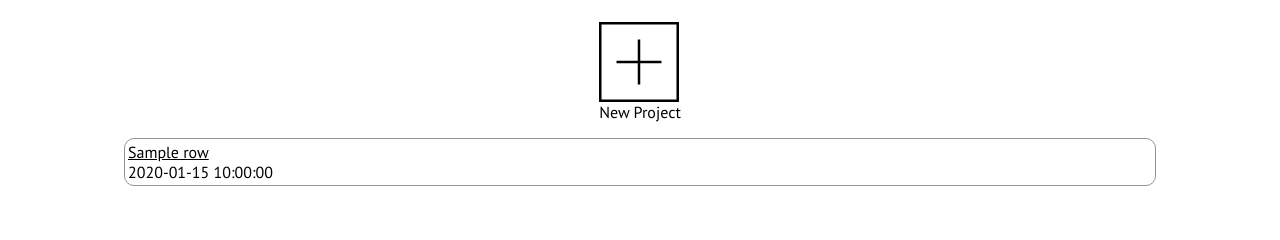
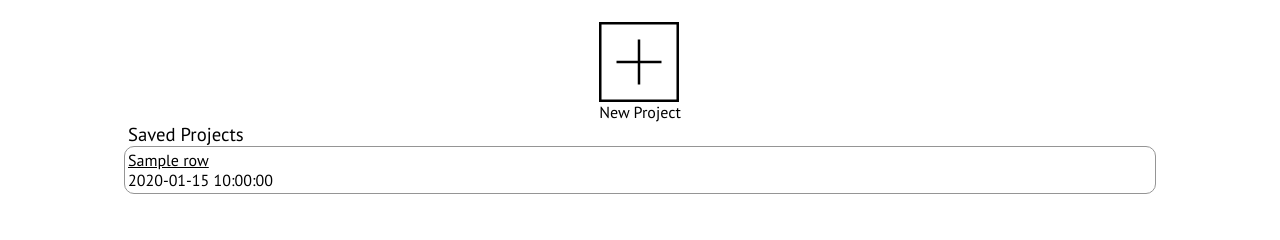
Before and after one commit to alejandrojortiz/logion, a Flask app: template templates/account.html in a window 1280 px wide. Shown: the part 135-375 px from the top of the page. Run offline with Flask 2, Linux system fonts and the light colour scheme; the template is opened without the code that fills it: most values are stand-ins (such as "Sample title", 1, 10 or a date in 2020).

Commit message:
working layout saves

```diff
--- a/flask_methods.py
+++ b/flask_methods.py
@@ -8,6 +8,7 @@ import flask
 import urllib.parse
 import random
 import re
+# import requests as req
 import server_api
 from google.oauth2 import id_token
 from google.auth.transport import requests
@@ -148,6 +149,8 @@ def predict():
     num_tokens = data.get('num_tokens', -1)
     text = text.replace("-\n", "")
     text = re.sub(r'\s+', ' ', text)
+    # temp = req.post('https://classics-prediction-xkmqmbb5uq-uc.a.run.app', json={'text': text, 'prefix': "", 'suffix': "", 'num_pred': 5})
+    # print("TEMP:", temp.text)
     ret = temporary_prediction(text, num_tokens)
     template = flask.render_template("prediction.html", predictions=ret)
     response = flask.make_response(template)
--- a/static/account.css
+++ b/static/account.css
@@ -13,7 +13,6 @@ body {
     border: 1.5px #959595 solid;
 border-radius: 10px;
     width: 80%;
-    margin-top: 1em;
   }
   .project-link-row {
     margin: 0;
@@ -67,3 +66,9 @@ border-radius: 10px;
     text-decoration: inherit;
     color: inherit;
   }
+  .box-label {
+    margin: 0;
+    align-self: flex-start;
+    margin-left: 10%;
+    font-weight: 200;
+  }
--- a/templates/account.html
+++ b/templates/account.html
@@ -37,6 +37,7 @@
           style="max-width: 5em; display: block"
         />New Project</a
       >
+      <h3 class="box-label">Saved Projects</h3>
       <div id="project-link-container">
         {% for row in text_array: %}
         <div class="project-link-row">
```
